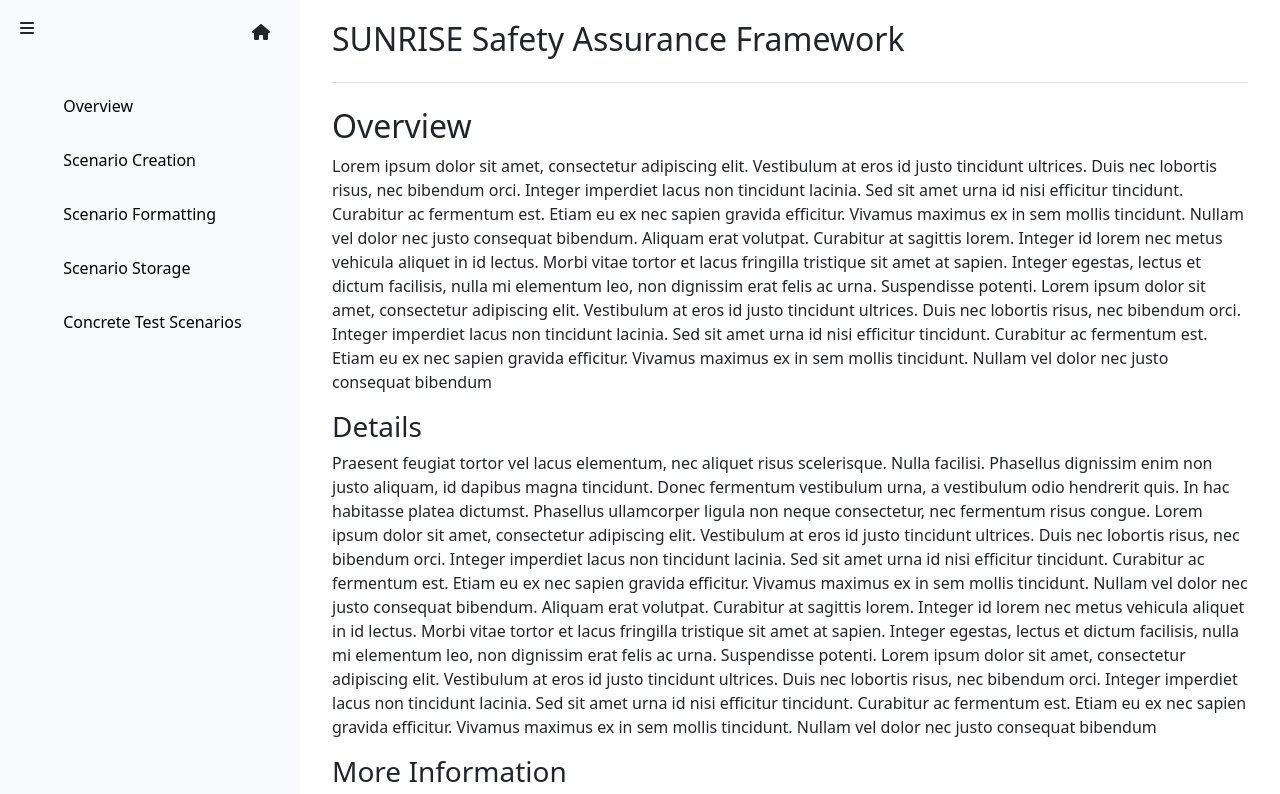
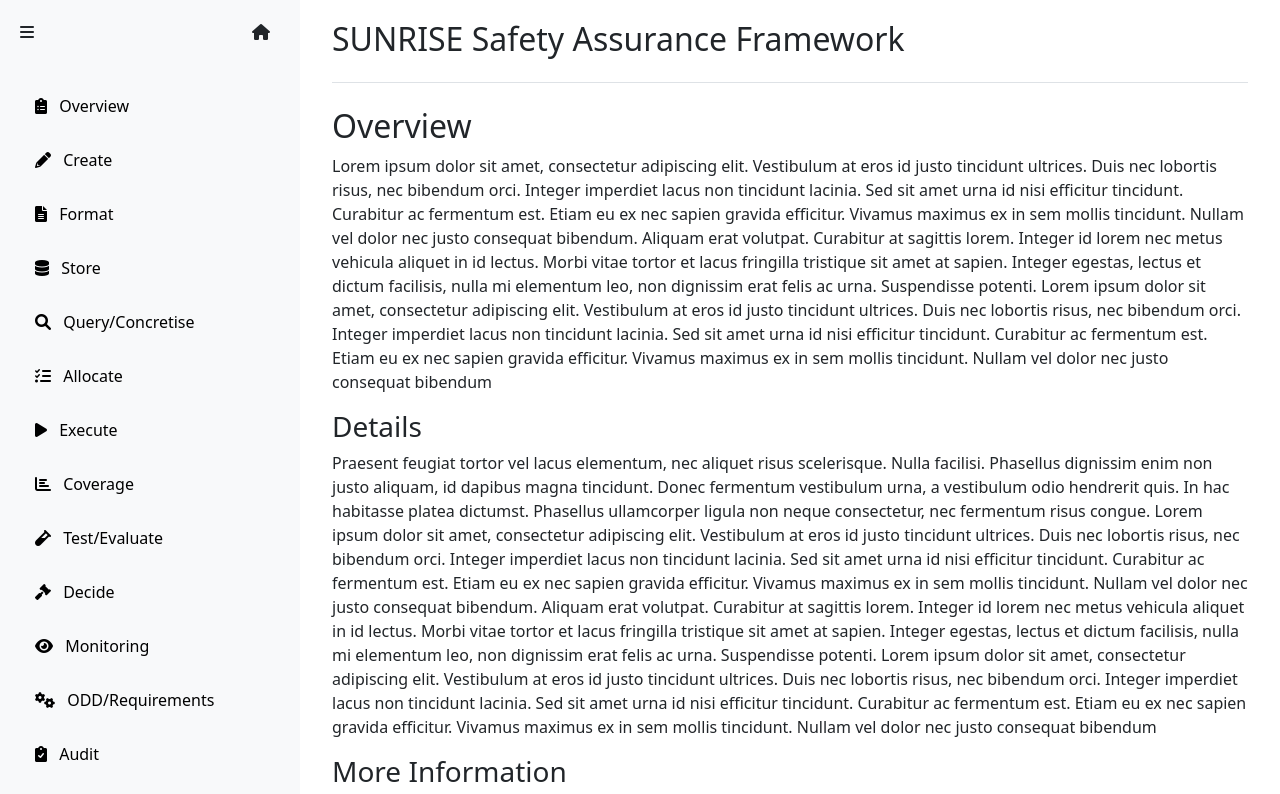
Before and after one commit to jobstbeckmann/sunrise-saf-website, a plain HTML site: page index.html in a window 1280 px wide. Shown: the top 794 px of the page. Drawn offline with nearby package versions, Linux system fonts and the light colour scheme.

Commit message:
fixed overview and sidebar

```diff
--- a/css/styles.css
+++ b/css/styles.css
@@ -48,6 +48,7 @@
     left: 20px; /* Fixed position on the top left of the sidebar */
     z-index: 1001;
     cursor: pointer;
+    margin-top: 4px; /* Align with home button*/
 }
 
 /* Icon container inside the sidebar */
--- a/index.html
+++ b/index.html
@@ -9,7 +9,7 @@
     <!-- Font Awesome for icons -->
     <link href="https://cdnjs.cloudflare.com/ajax/libs/font-awesome/6.0.0-beta3/css/all.min.css" rel="stylesheet">
     <!-- Custom CSS -->
-    <link href="css/styles.css" rel="stylesheet"> <!-- Updated path for styles.css -->
+    <link href="css/styles.css" rel="stylesheet">
 </head>
 <body>
     <!-- Toggle Icon (Always Visible) -->
@@ -27,33 +27,81 @@
 
         <ul class="nav nav-pills flex-column mb-auto sidebar-nav">
             <li class="nav-item">
-                <a href="#" class="nav-link" onclick="loadContent('content/safetyAssuranceFramework.html')"> <!-- Updated path for overview.html -->
-                    <svg class="bi pe-none me-2" width="16" height="16"><use xlink:href="#home"/></svg>
+                <a href="#" class="nav-link" onclick="loadContent('content/safetyAssuranceFramework.html')">
+                    <i class="fas fa-clipboard-list me-2"></i> <!-- Updated icon for Overview -->
                     Overview
                 </a>
             </li>
             <li>
-                <a href="#" class="nav-link" onclick="loadContent('section2.html')">
-                    <svg class="bi pe-none me-2" width="16" height="16"><use xlink:href="#speedometer2"/></svg>
-                    Scenario Creation
+                <a href="#" class="nav-link" onclick="loadContent('content/create.html')">
+                    <i class="fas fa-pencil-alt me-2"></i>
+                    Create
                 </a>
             </li>
             <li>
-                <a href="#" class="nav-link" onclick="loadContent('section3.html')">
-                    <svg class="bi pe-none me-2" width="16" height="16"><use xlink:href="#table"/></svg>
-                    Scenario Formatting
+                <a href="#" class="nav-link" onclick="loadContent('content/format.html')">
+                    <i class="fas fa-file-alt me-2"></i>
+                    Format
                 </a>
             </li>
             <li>
-                <a href="#" class="nav-link" onclick="loadContent('section4.html')">
-                    <svg class="bi pe-none me-2" width="16" height="16"><use xlink:href="#grid"/></svg>
-                    Scenario Storage
+                <a href="#" class="nav-link" onclick="loadContent('content/store.html')">
+                    <i class="fas fa-database me-2"></i>
+                    Store
                 </a>
             </li>
             <li>
-                <a href="#" class="nav-link" onclick="loadContent('section5.html')">
-                    <svg class="bi pe-none me-2" width="16" height="16"><use xlink:href="#people-circle"/></svg>
-                    Concrete Test Scenarios
+                <a href="#" class="nav-link" onclick="loadContent('content/query.html')">
+                    <i class="fas fa-search me-2"></i>
+                    Query/Concretise
+                </a>
+            </li>
+            <li>
+                <a href="#" class="nav-link" onclick="loadContent('content/allocate.html')">
+                    <i class="fas fa-tasks me-2"></i>
+                    Allocate
+                </a>
+            </li>
+            <li>
+                <a href="#" class="nav-link" onclick="loadContent('content/execute.html')">
+                    <i class="fas fa-play me-2"></i>
+                    Execute
+                </a>
+            </li>
+            <li>
+                <a href="#" class="nav-link" onclick="loadContent('content/coverage.html')">
+                    <i class="fas fa-chart-bar me-2"></i>
+                    Coverage
+                </a>
+            </li>
+            <li>
+                <a href="#" class="nav-link" onclick="loadContent('content/testEvaluate.html')">
+                    <i class="fas fa-vial me-2"></i>
+                    Test/Evaluate
+                </a>
+            </li>
+            <li>
+                <a href="#" class="nav-link" onclick="loadContent('content/decide.html')">
+                    <i class="fas fa-gavel me-2"></i>
+                    Decide
+                </a>
+            </li>
+            <li>
+                <a href="#" class="nav-link" onclick="loadContent('content/monitoring.html')">
+                    <i class="fas fa-eye me-2"></i>
+                    Monitoring
+                </a>
+            </li>
+            <li>
+                <a href="#" class="nav-link" onclick="loadContent('content/oddRequirements.html')">
+                    <i class="fas fa-cogs me-2"></i>
+                    ODD/Requirements
+                </a>
+            </li>
+            <li>
+                <a href="#" class="nav-link" onclick="loadContent('content/audit.html')">
+                    <i class="fas fa-clipboard-check me-2"></i>
+                    Audit
                 </a>
             </li>
         </ul>
@@ -78,6 +126,6 @@
     <script src="https://cdn.jsdelivr.net/npm/@popperjs/core@2.11.6/dist/umd/popper.min.js"></script>
     <script src="https://cdn.jsdelivr.net/npm/bootstrap@5.3.0/dist/js/bootstrap.min.js"></script>
     <!-- Custom JS -->
-    <script src="js/scripts.js"></script> <!-- Updated path for scripts.js -->
+    <script src="js/scripts.js"></script>
 </body>
 </html>
--- a/js/scripts.js
+++ b/js/scripts.js
@@ -7,6 +7,7 @@ function loadContent(file) {
             document.getElementById('dynamic-content').innerHTML = xhr.responseText;
             initializeTooltips();
             attachImageLoadEvent(); // Attach event to wait for image to load, if it exists
+            attachHoverEvents(); // Attach hover events to image map areas
         } else {
             console.error('Error loading content:', xhr.statusText);
         }
@@ -30,13 +31,27 @@ function attachImageLoadEvent() {
     var img = document.getElementById('map-image');
     if (img) { // Only proceed if the image exists
         if (img.complete) {
-            // If the image is already loaded
             adjustImageMapToRelativeCoordinates();
         } else {
-            // Wait for the image to load
             img.addEventListener('load', adjustImageMapToRelativeCoordinates);
         }
     }
+}
+
+// Function to attach hover events to image map areas
+function attachHoverEvents() {
+    var areas = document.querySelectorAll('#image-map area');
+    var infoBox = document.getElementById('info-box');
+
+    areas.forEach(function(area) {
+        area.addEventListener('mouseover', function() {
+            var infoText = area.getAttribute('data-info');
+            infoBox.textContent = infoText;
+        });
+        area.addEventListener('mouseout', function() {
+            infoBox.textContent = "Hover over an area on the image to see more information here.";
+        });
+    });
 }
 
 // Function to adjust image map coordinates using relative percentages
```
Also changed, not shown: content/safetyAssuranceFramework.html (+27 -14 lines).
